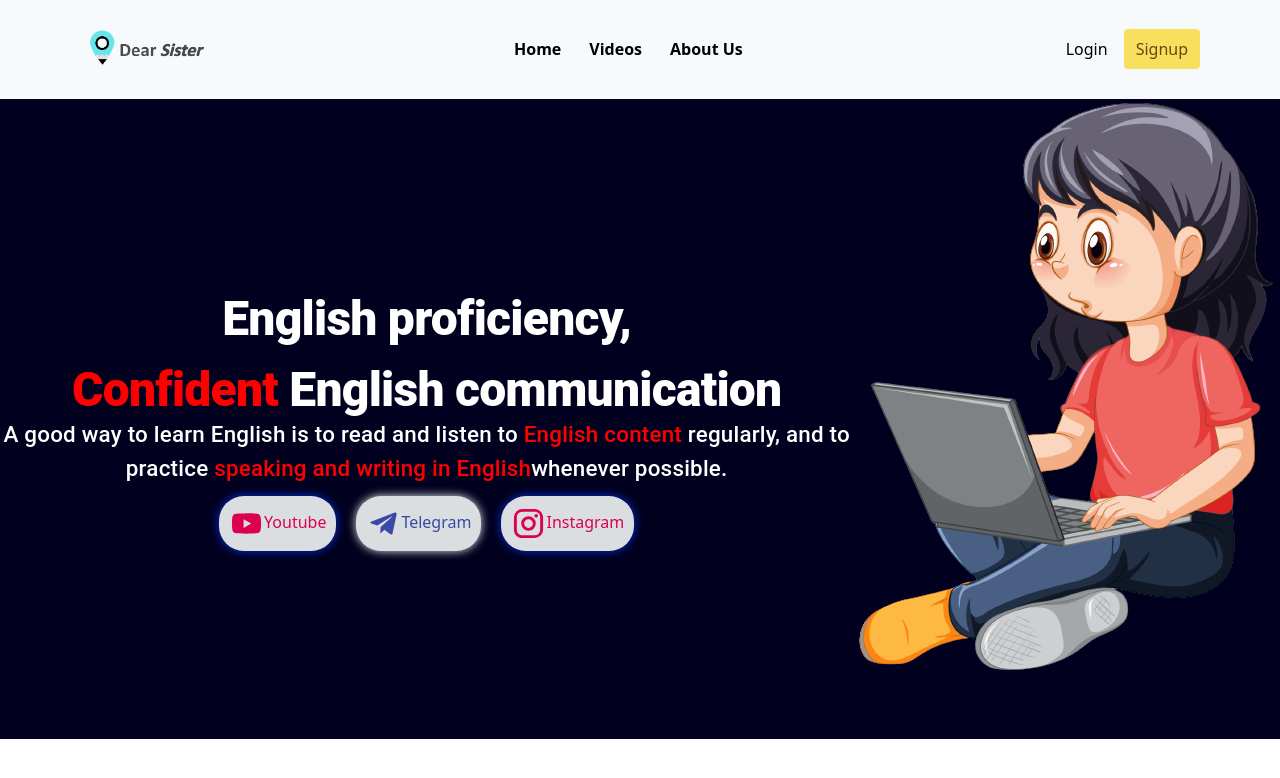
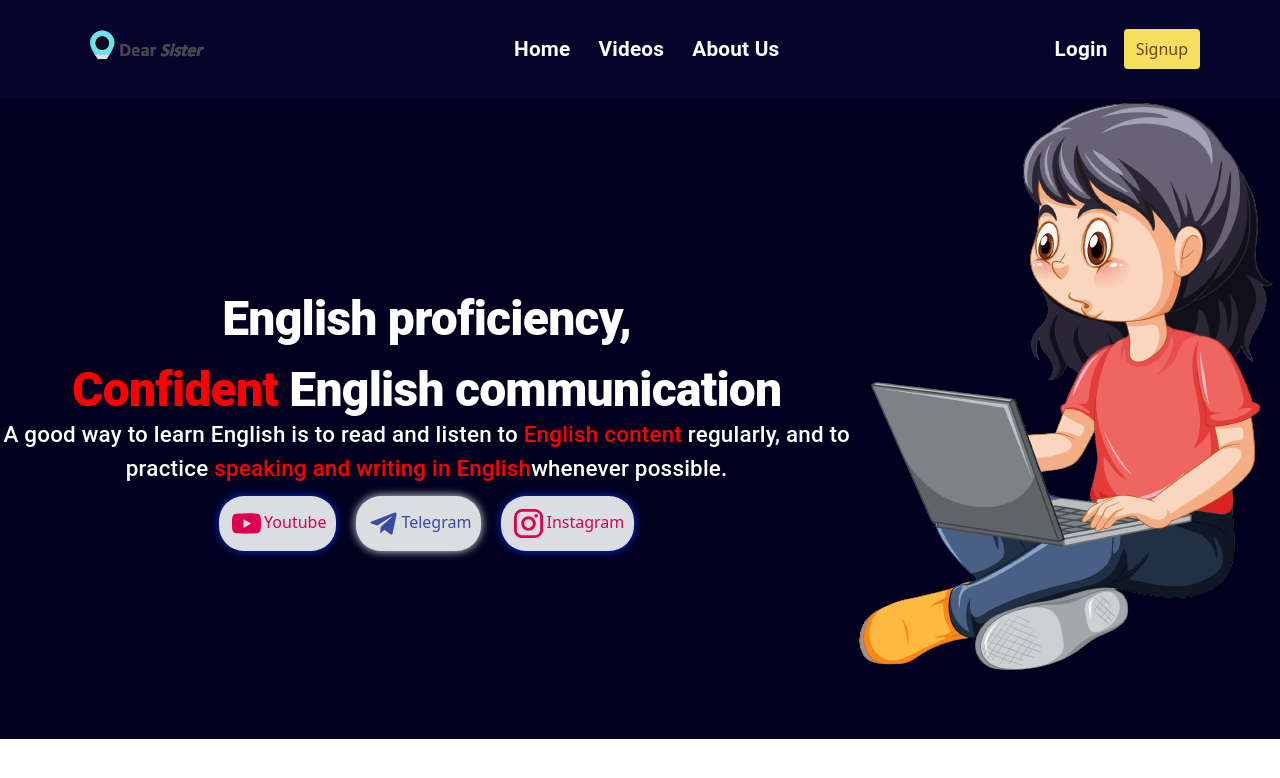
Before and after one commit to DearSister/frontend, a React (Create React App) app: page / in a window 1280 px wide. Shown: the top 778 px of the page. Built offline with nearby package versions, Linux system fonts and the light colour scheme.

Commit message:
Update Nav,Home Comp

```diff
--- a/src/components/layout/home/index.js
+++ b/src/components/layout/home/index.js
@@ -1,15 +1,12 @@
-// import Grid from "@mui/material/Grid";
 import { React, useState } from "react";
-// import { useTheme } from "@mui/material/styles";
-// import { Hidden } from "@mui/material";
 import { Grid, Typography, makeStyles, Link } from "@material-ui/core";
-// import { alpha } from "@mui/material/styles";
 import YouTubeIcon from "@material-ui/icons/YouTube";
 import TelegramIcon from "@material-ui/icons/Telegram";
 import InstagramIcon from "@material-ui/icons/Instagram";
+import LadyPhoto from "../../../assests/Home/LadyPhoto11.png";
 
-import LadyPhoto from "../../../assests/Home/LadyPhoto11.png";
 const UseStyles = makeStyles((theme) => ({
+  // <--------------Main Grid Container-------------------->
   container: {
     display: "flex",
     alignItems: "center",
@@ -17,33 +14,24 @@ const UseStyles = makeStyles((theme) => ({
     maxWidth: "100%",
     maxHeight: "100%",
   },
+  // <-----------------------Image Grid2 CSS ------------------>
   img: {
     [theme.breakpoints.up("xs")]: {
-      // fontSize: "2rem",x
       marginTop: "-15%",
       maxWidth: "0%",
       maxHeight: "0%",
     },
     [theme.breakpoints.up("sm")]: {
-      // fontSize: "2rem",
       maxWidth: "100%",
       maxHeight: "100%",
     },
-    // [theme.breakpoints.up("md")]: {
-    //   maxWidth: "100%",
-    //   maxHeight: "100%",
-    // },
-    // [theme.breakpoints.up("lg")]: {
-    //   maxWidth: "100%",
-    //   maxHeight: "100%",
-    // },
   },
+  // <---------------------Apply on Typography---------------->
   root: {
     [theme.breakpoints.up("xs")]: {
       marginTop: "15px",
       fontSize: "2.0rem",
       fontWeight: "800",
-      // margin-top:"20px"
     },
     [theme.breakpoints.up("sm")]: {
       fontSize: "1.5rem",
@@ -56,6 +44,7 @@ const UseStyles = makeStyles((theme) => ({
       fontSize: "3rem",
     },
   },
+  // <----------------Paragraph---------------------->
   para: {
     [theme.breakpoints.up("xs")]: {
       fontSize: "1rem",
@@ -76,30 +65,18 @@ const UseStyles = makeStyles((theme) => ({
 export default function index() {
   const classes = UseStyles();
   return (
-    // <div className="py-64 w-[80%] text-center">
     <>
       <Grid
         style={{
           backgroundColor: "#01011F",
           height: "80vh",
           align: "center",
-          // display: theme.breakpoints.up("xs") ? "none" : "block",
         }}
         container
-        // maxWidth="xs"
-        // maxHeight="md"
-        // spacing={4}
         className={classes.container}
       >
         <Grid sm={8} item xs={12}>
-          <div
-            style={
-              {
-                // height: "100%",
-                // backgroundColor: "orange",
-              }
-            }
-          >
+          <div>
             <Typography
               className={classes.root}
               variant="h1"
@@ -128,7 +105,6 @@ export default function index() {
               variant="body1"
               fontSize="1rem"
               style={{ color: "#fff" }}
-              // component="p"
             >
               A good way to learn English is to read and listen to{" "}
               <span style={{ color: "red" }}> English content </span>regularly,
@@ -154,17 +130,6 @@ export default function index() {
                   transition: "all 0.2s ease-in-out", // add transition effect
                   cursor: "pointer", // add cursor on hover
                 }}
-                // onMouseEnter={(e) => {
-                //   e.target.style.backgroundColor = "#ff0000"; // change background color on hover
-                //   e.target.style.boxShadow = "0px 0px 10px #ff0000"; // add a red shadow effect on hover
-                //   e.target.style.color = "#ffffff"; // change text color on hover
-                // }}
-                // onMouseLeave={(e) => {
-                //   e.target.style.backgroundColor = "#ffff00"; // revert background color on mouse leave
-                //   e.target.style.boxShadow = "0px 0px 10px #ffff00"; // revert shadow effect on mouse leave
-                //   e.target.style.color = "#000000"; // revert text color on mouse leave
-                // }}
-                // style="opacity: 1; background-color: blueviolet;"
               >
                 <YouTubeIcon
                   align="center"
@@ -175,7 +140,6 @@ export default function index() {
                 <Link
                   href="https://www.youtube.com/@DearSister"
                   target="_blank"
-                  // rel="noopener"
                   color="secondary"
                 >
                   Youtube
@@ -259,6 +223,5 @@ export default function index() {
         </Grid>
       </Grid>
     </>
-    // </div>
   );
 }
--- a/src/components/layout/navbar/index.js
+++ b/src/components/layout/navbar/index.js
@@ -1,8 +1,33 @@
 import React, { useState } from "react";
+import { Typography, makeStyles } from "@material-ui/core";
+
 import WebLogo from "../../../assests/WebLogo.png";
+
+const UseStyles = makeStyles({
+  underline: {
+    color: "#fff",
+    fontWeight: "bold",
+    fontSize: "1.3rem",
+    position: "relative",
+    "&:hover": {
+      textDecoration: "underline",
+    },
+  },
+  mobunderline: {
+    color: "#fff",
+    fontWeight: "bold",
+    fontSize: "0.8rem",
+    position: "relative",
+    "&:hover": {
+      textDecoration: "underline",
+    },
+  },
+});
+
 export default function Navbar() {
+  const classes = UseStyles();
+
   const [isMenuOpen, setIsMenuOpen] = useState(false);
-
   const handleMenuToggle = () => {
     setIsMenuOpen(!isMenuOpen);
   };
@@ -10,7 +35,7 @@ export default function Navbar() {
   return (
     <>
       {/* navbar goes here */}
-      <nav className="bg-gray-100 " >
+      <nav className="bg-gray-100 " style={{ backgroundColor: "#04042C" }}>
         <div className="max-w-6xl mx-auto px-4">
           <div className="flex justify-between">
             <div className="flex space-x-4">
@@ -37,8 +62,8 @@ export default function Navbar() {
                       strokeLinejoin="round"
                       strokeWidth="2"
                       d="M12 19l9 2-9-18-9 18 9-2zm0 0v-8"
-                    /> */}
-                  {/* </svg> */}
+                    />
+                  </svg> */}
                   {/* <span className="font-bold">Dear Sister</span> */}
                 </a>
               </div>
@@ -49,19 +74,21 @@ export default function Navbar() {
                   href="/#home"
                   className="py-5 px-3 font-bold hover:text-gray-700"
                 >
-                  Home
+                  <Typography className={classes.underline}>Home</Typography>
                 </a>
                 <a
                   href="/videos"
                   className="py-5 px-3 font-bold hover:text-gray-700"
                 >
-                  Videos
+                  <Typography className={classes.underline}>Videos</Typography>
                 </a>
                 <a
                   href="/about_us"
                   className="py-5 px-3 font-bold hover:text-gray-700"
                 >
-                  About Us
+                  <Typography className={classes.underline}>
+                    About Us
+                  </Typography>
                 </a>
               </div>
             </div>
@@ -69,7 +96,7 @@ export default function Navbar() {
             {/* secondary nav */}
             <div className="hidden md:flex items-center space-x-1">
               <a href="/login" className="py-5 px-3">
-                Login
+                <Typography className={classes.underline}>Login</Typography>
               </a>
               <a
                 href="/signup"
@@ -80,14 +107,14 @@ export default function Navbar() {
             </div>
 
             {/* mobile button goes here */}
-            <div className="md:hidden flex items-center">
+            <div style={{}} className="md:hidden flex items-center">
               <button className="mobile-menu-button" onClick={handleMenuToggle}>
                 <svg
                   className="w-6 h-6"
                   xmlns="http://www.w3.org/2000/svg"
                   fill="none"
                   viewBox="0 0 24 24"
-                  stroke="currentColor"
+                  stroke="white"
                 >
                   <path
                     strokeLinecap="round"
@@ -106,42 +133,32 @@ export default function Navbar() {
           className={`mobile-menu text-center bg-gray-300 ${
             isMenuOpen ? "" : "hidden"
           } md:hidden`}
+          style={{ backgroundColor: "#04042C" }}
         >
-          <a
-            href="/#home"
-            className="block py-2 px-4 font-bold  text-sm hover:bg-gray-200"
-          >
-            Home
+          <a href="/#home" className="block py-2 px-4 font-bold  text-sm ">
+            <Typography className={classes.mobunderline}>Home</Typography>
           </a>
-          <a
-            href="/videos"
-            className="block py-2 px-4 font-bold  text-sm hover:bg-gray-200"
-          >
-            Videos
+          <a href="/videos" className="block py-2 px-4 font-bold  text-sm ">
+            <Typography className={classes.mobunderline}>Videos</Typography>
           </a>
-          <a
-            href="/about_us"
-            className="block py-2 px-4 font-bold  text-sm hover:bg-gray-200"
-          >
-            About Us
+          <a href="/about_us" className="block py-2 px-4 font-bold  text-sm ">
+            <Typography className={classes.mobunderline}>About Us</Typography>
           </a>
           {/* <div className="hidden md:flex items-center space-x-1"> */}
-          <a href="/login" className="py-5 px-3 ">
+          <a
+            href="/login"
+            className="py-0 px-3 m-1 bg-yellow-400 hover:bg-yellow-300 text-yellow-900 hover:text-yellow-800 rounded transition duration-300 "
+          >
             Login
           </a>
           <a
             href="/signup"
-            className="py-0 px-3 bg-yellow-400 hover:bg-yellow-300 text-yellow-900 hover:text-yellow-800 rounded transition duration-300"
+            className="py-0 px-3 m-1 bg-yellow-400 hover:bg-yellow-300 text-yellow-900 hover:text-yellow-800 rounded transition duration-300"
           >
             Signup
           </a>
-          {/* </div> */}
         </div>
       </nav>
-
-      {/* content goes here */}
     </>
   );
 }
-
-// export default Navbar;
```
